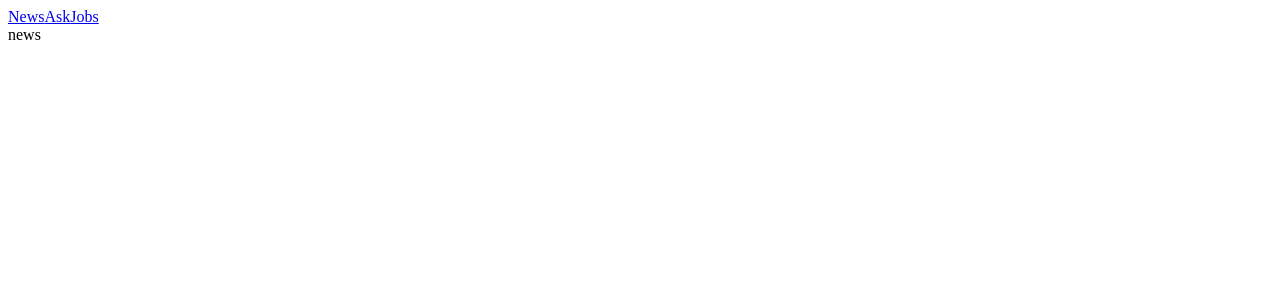
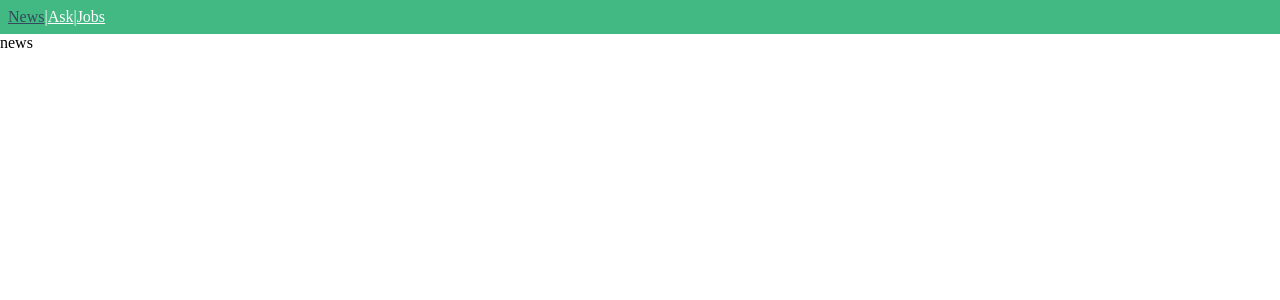
Before and after one commit to dnjs25/vue-news, a Vue app: page /#/news in a window 1280 px wide. Shown: the top 300 px of the page. Built offline with nearby package versions, Linux system fonts and the light colour scheme.

Commit message:
ToolBar - link styling

```diff
--- a/src/App.vue
+++ b/src/App.vue
@@ -16,5 +16,8 @@
 </script>
 
 <style>
-
+  body {
+    padding: 0;
+    margin: 0;
+  }
 </style>
--- a/src/components/ToolBar.vue
+++ b/src/components/ToolBar.vue
@@ -1,7 +1,7 @@
 <template>
-  <div>
-    <router-link to="news">News</router-link>
-    <router-link to="ask">Ask</router-link>
+  <div class="header">
+    <router-link to="news">News</router-link> |
+    <router-link to="ask">Ask</router-link> |
     <router-link to="jobs">Jobs</router-link>
   </div>
 </template>
@@ -12,6 +12,17 @@
 }
 </script>
 
-<style>
-
+<style scoped>
+  .header {
+    color: white;
+    background-color: #42b883;
+    display: flex;
+    padding: 8px;
+  }
+  .header .router-link-exact-active {
+    color: #35495e;
+  }
+  .header a {
+    color: white;
+  }
 </style>
```
